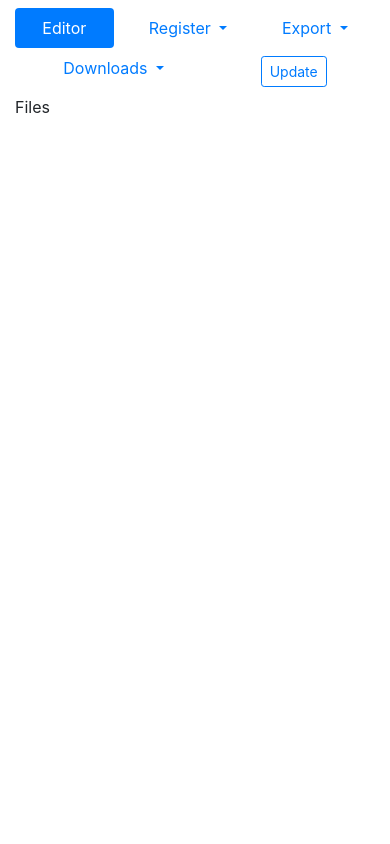
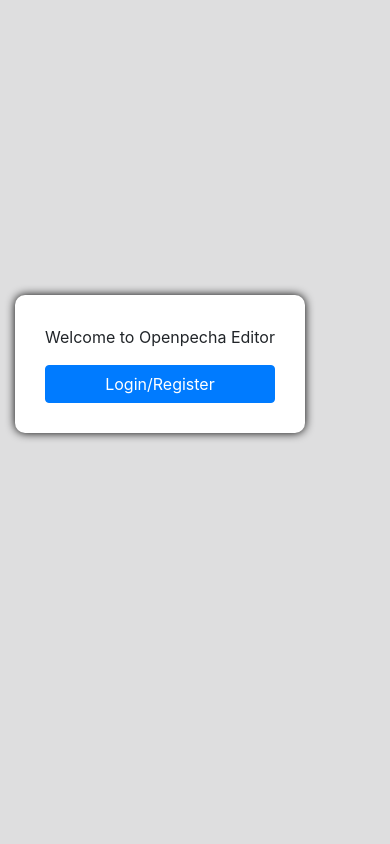
Before and after one commit to OpenPecha/openpecha-bot, a Flask app: page /1/1 in a window 390 px wide. Run offline with Flask 2, Linux system fonts and the light colour scheme; data that the repository does not hold is empty; parts of the project's set-up code (start-up, migrations or seed data) failed here and were passed over; some libraries are stand-ins or nearby versions.

Commit message:
feat: user first need to login or register

```diff
--- a/app/bot/maintainer_routes.py
+++ b/app/bot/maintainer_routes.py
@@ -1,19 +1,7 @@
-import re
 import time
-from functools import reduce
 
 import requests
-from flask import (
-    Flask,
-    flash,
-    g,
-    jsonify,
-    redirect,
-    render_template,
-    request,
-    session,
-    url_for,
-)
+from flask import flash, jsonify, redirect, render_template, request, session, url_for
 from flask_github import GitHub
 from github3 import GitHub as GitHub3
 
@@ -51,12 +39,27 @@ def authorized(access_token):
     return redirect(next_url)
 
 
+@app.route("/login")
+def login():
+    session["next_url"] = url_for(
+        "editor", pecha_id=session["pecha_id"], branch=session["branch"]
+    )
+    return github.authorize()
+
+
 def logout():
     session.pop("user_id", None)
 
 
 @app.route("/<pecha_id>/<branch>")
 def index(pecha_id, branch):
+    session["pecha_id"] = pecha_id
+    session["branch"] = branch
+    return render_template("login.html")
+
+
+@app.route("/editor/<pecha_id>/<branch>")
+def editor(pecha_id, branch):
     layers, formats = utils.get_opf_layers_and_formats(pecha_id)
     return render_template(
         "main.html", pecha_id=pecha_id, branch=branch, layers=layers, formats=formats
@@ -247,3 +250,9 @@ def download_api(org, pecha_export_fn):
                 create_export_issue(pecha_id, format_=f".{format_}")
                 is_export_issue_created = True
             time.sleep(5)
+
+
+@app.route("/api/auth")
+def auth():
+    result = {"token": session["user_access_token"]}
+    return jsonify(result)
--- a/app/bot/static/css/main.css
+++ b/app/bot/static/css/main.css
@@ -1,6 +1,15 @@
-.overrides .list-group {
-    max-height: 300px;
-    margin-bottom: 10px;
-    overflow:scroll;
-    -webkit-overflow-scrolling: touch;
+.bg {
+    background: #dededf ;
+    width: 100%;
+    height: 100vh;
+    background-size: 100%;
+
 }
+.login-form-container {
+    position: absolute;
+    top: 35vh;
+    background: #fff;
+    padding: 30px;
+    border-radius: 10px;
+    box-shadow: 0px 0px 10px 0px #000;
+}
--- a/app/bot/templates/login.html
+++ b/app/bot/templates/login.html
@@ -9,14 +9,28 @@
   <!-- Bootstrap CSS -->
   <link rel="stylesheet" href="https://stackpath.bootstrapcdn.com/bootstrap/4.5.0/css/bootstrap.min.css"
     integrity="sha384-9aIt2nRpC12Uk9gS9baDl411NQApFmC26EwAOH8WgZl5MYYxFfc+NcPb1dKGj7Sk" crossorigin="anonymous">
+  <link rel="stylesheet" type="text/css" href="{{ url_for('static', filename='css/main.css') }}">
 
   <title>OpenPecha - Login</title>
 </head>
 
 <body>
-  <div class="container">
-    <a href="{{ url_for('login') }}" class="btn btn-primary btn-lg">Login</a>
+  <div class="container-fluid bg">
+    <div class="row justify-content-center">
+      <div class="col-12 col-sm-6 col-md-3">
+        <form class="login-form-container">
+          <div class="form-group">
+            <center>
+              <p>Welcome to Openpecha Editor</p>
+            </center>
+          </div>
+          <a href="{{ url_for('login') }}" class="btn btn-primary btn-block">Login/Register</a>
+        </form>
+      </div>
+    </div>
   </div>
+  <!-- <div class="container">
+  </div> -->
 
   <!-- Optional JavaScript -->
   <!-- jQuery first, then Popper.js, then Bootstrap JS -->
```
